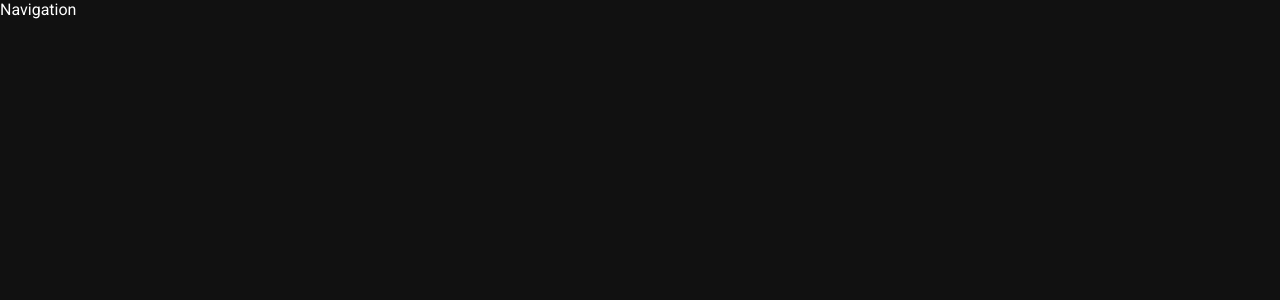
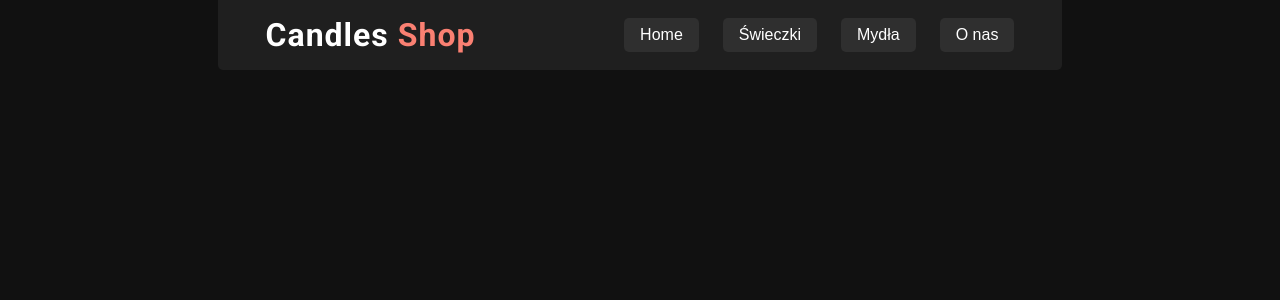
Before and after one commit to PaStar98/candles-shop, a React (Create React App) app: page / in a window 1280 px wide. Shown: the top 300 px of the page. Built offline with nearby package versions, Linux system fonts and the light colour scheme.

Commit message:
Added Navigation

```diff
--- a/src/components/UI/Navigation/Navigation.js
+++ b/src/components/UI/Navigation/Navigation.js
@@ -1,9 +1,43 @@
+import NavigationItem from './NavigationItem';
 import styles from './Navigation.module.scss';
 
 const Navigation = () => {
+  const navigationContent = [
+    {
+      id: 'n1',
+      val: 'Home',
+    },
+    {
+      id: 'n2',
+      val: 'Świeczki',
+    },
+    {
+      id: 'n3',
+      val: 'Mydła',
+    },
+    {
+      id: 'n1',
+      val: 'O nas',
+    },
+  ];
+
   return (
-    <header>
-      <nav>Navigation</nav>
+    <header className={styles['navigation-container']}>
+      <nav className={styles.navigation}>
+        <h1 className={styles['navigation__logo']}>
+          Candles <span>Shop</span>
+        </h1>
+        <ul className={styles['navigation__list']}>
+          {navigationContent.map(el => (
+            <NavigationItem
+              key={el.id}
+              id={el.id}
+              className={styles['navigation__list-item']}
+              val={el.val}
+            />
+          ))}
+        </ul>
+      </nav>
     </header>
   );
 };
--- a/src/components/UI/Navigation/Navigation.module.scss
+++ b/src/components/UI/Navigation/Navigation.module.scss
@@ -0,0 +1,52 @@
+@import 'store/_variables.scss';
+
+.navigation-container {
+  display: inline-block;
+  position: fixed;
+  width: 100%;
+  top: 0;
+  left: 0;
+}
+
+.navigation {
+  display: flex;
+  flex-direction: row;
+  background-color: $bg-primary-color;
+  justify-content: space-between;
+  align-items: center;
+  padding: 1rem 3rem;
+  margin: 0 auto;
+  width: $width-primary;
+  border-radius: 0 0 $br-primary $br-primary;
+
+  .navigation__logo {
+    font-size: 2rem;
+    letter-spacing: 1px;
+
+    & span {
+      color: $primary-color;
+    }
+  }
+
+  .navigation__list {
+    display: inherit;
+    flex-direction: row;
+    list-style-type: none;
+    gap: 1.5rem;
+
+    .navigation__list-item button {
+      outline: none;
+      border: none;
+      font-size: 1rem;
+      padding: 0.5rem 1rem;
+      cursor: pointer;
+      background-color: $bg-primary-color_hover;
+      color: white;
+      border-radius: $br-primary;
+
+      &:hover {
+        opacity: 0.8;
+      }
+    }
+  }
+}
--- /dev/null
+++ b/src/components/UI/Navigation/NavigationItem.js
@@ -0,0 +1,9 @@
+const NavigationItem = props => {
+  return (
+    <li className={props.className}>
+      <button type={'button'}>{props.val}</button>
+    </li>
+  );
+};
+
+export default NavigationItem;
--- a/store/_colors.scss
+++ /dev/null
@@ -1 +0,0 @@
-$primary-color: salmon
--- /dev/null
+++ b/store/_variables.scss
@@ -0,0 +1,12 @@
+// COLORS //
+$primary-color: salmon;
+
+// BACKGROUND COLORS //
+$bg-primary-color: #1f1f1f;
+$bg-primary-color_hover: #2f2f2f;
+
+// WIDTH //
+$width-primary: 66%;
+
+// BORDER RADIUS //
+$br-primary: 5px;
```
